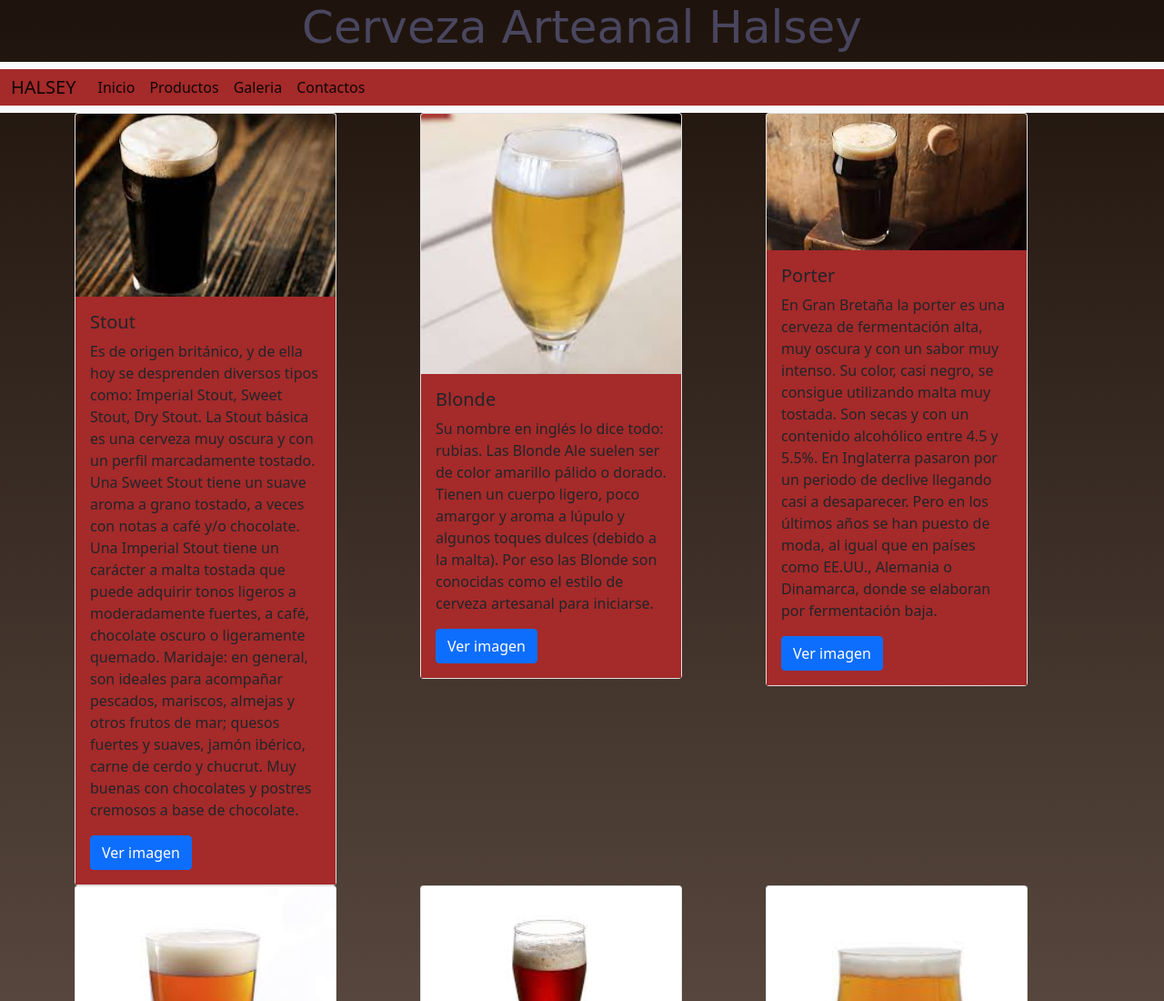
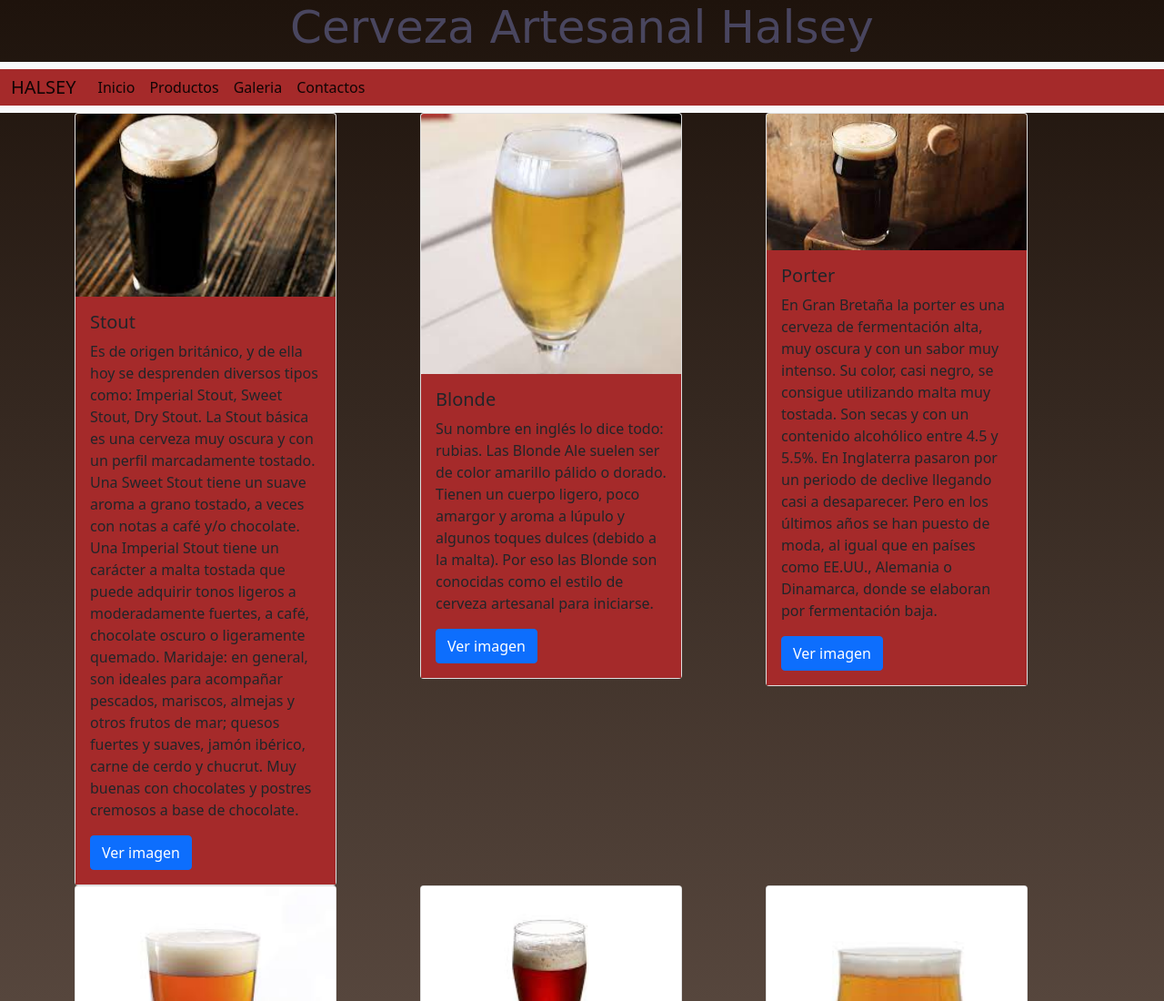
Before and after one commit to manrique1986/halsey, a website: page productos.html in a window 1280 px wide. Shown: the top 1100 px of the page at 91% size. Drawn offline with Linux system fonts and the light colour scheme.

Commit message:
correccion2

```diff
--- a/productos.html
+++ b/productos.html
@@ -20,7 +20,7 @@
 
     <header>
         <div>
-            <h1>Cerveza Arteanal Halsey</h1>
+            <h1>Cerveza Artesanal Halsey</h1>
         </div>
     </header>
 
```
Also changed, not shown: galeria.html (+1 -1 lines).
